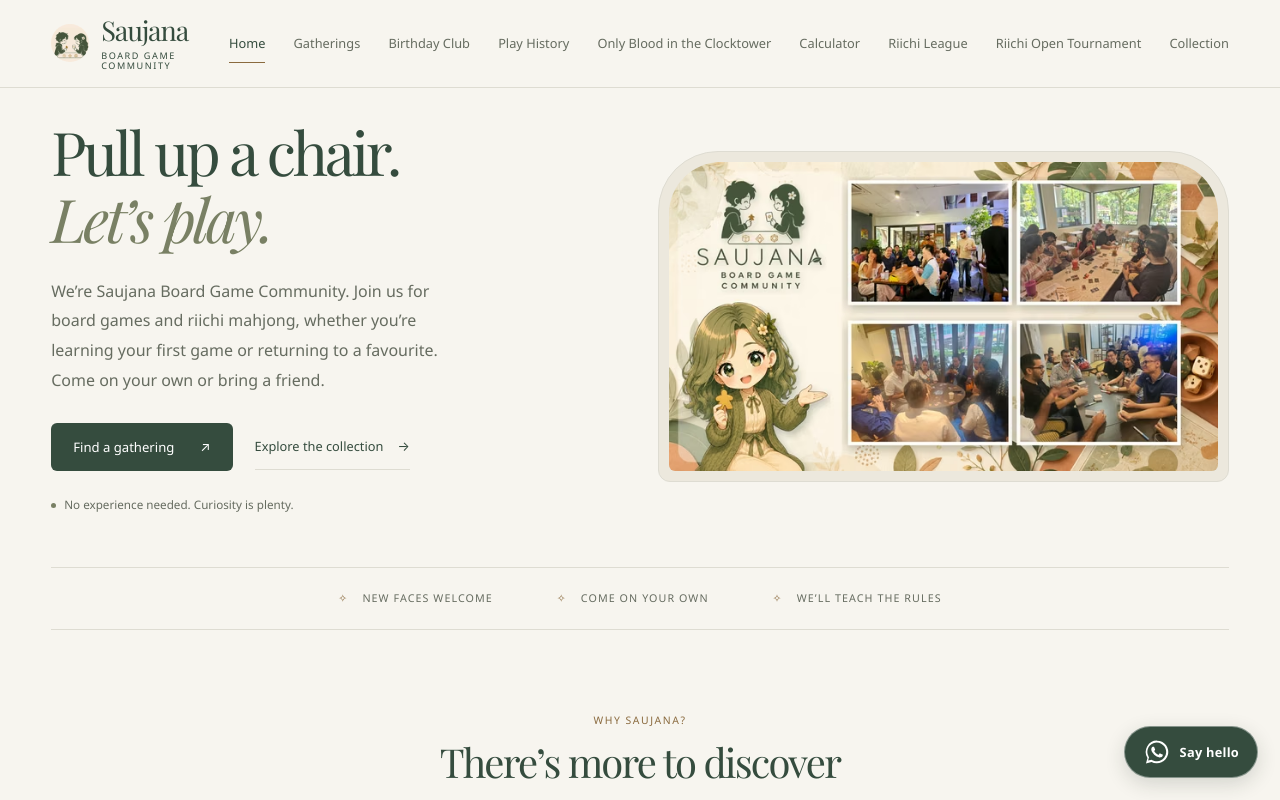
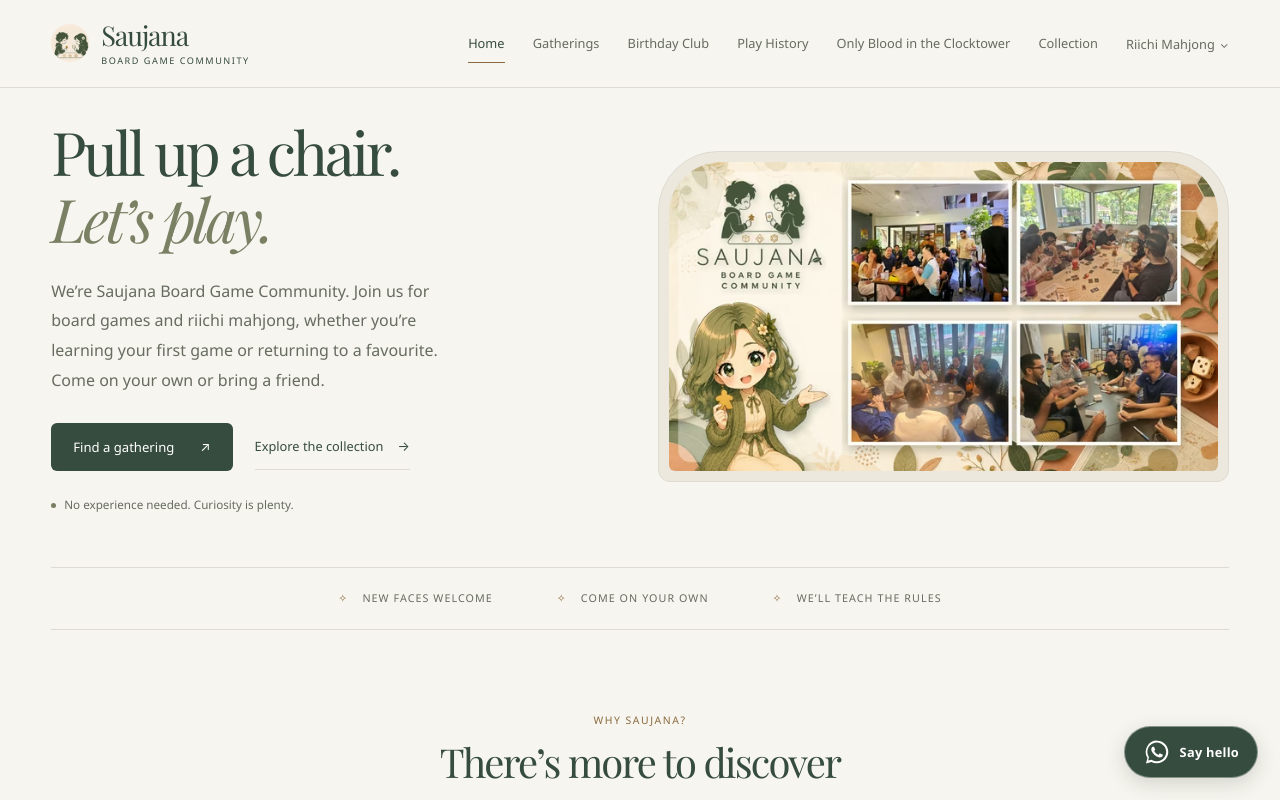
Before and after one commit to saujana-bgc/saujana-bgc.github.io, a Nuxt app: page / in a window 1280 px wide. Shown: the top 800 px of the page. Built offline with nearby package versions, Linux system fonts and the light colour scheme.

Commit message:
Group Riichi Mahjong links in an accessible dropdown

```diff
--- a/assets/css/main.css
+++ b/assets/css/main.css
@@ -159,6 +159,15 @@ button:disabled { cursor: not-allowed; }
 .nav-item::after { content: ''; position: absolute; left: 0; right: 0; bottom: 3px; height: 1px; background: var(--gold-leaf); transform: scaleX(0); transition: transform .2s; }
 .nav-item:hover, .nav-item.router-link-exact-active { color: var(--matcha-leaf); }
 .nav-item.router-link-exact-active::after, .nav-item:hover::after { transform: scaleX(1); }
+.riichi-nav-group { position: relative; }
+.riichi-nav-trigger { display: inline-flex; align-items: center; gap: 5px; border: 0; background: transparent; cursor: pointer; }
+.riichi-nav-trigger.router-link-exact-active { color: var(--matcha-leaf); }
+.riichi-nav-trigger.router-link-exact-active::after { transform: scaleX(1); }
+.riichi-nav-chevron { font-size: .9em; transition: transform .18s ease; }
+.riichi-nav-group.expanded .riichi-nav-chevron { transform: rotate(180deg); }
+.riichi-submenu { position: absolute; top: calc(100% + 8px); left: -16px; z-index: 1002; display: grid; min-width: 210px; padding: 7px; border: 1px solid var(--line); border-radius: 10px; background: var(--bg-silk); box-shadow: 0 12px 28px rgba(32,43,34,.12); }
+.riichi-submenu a { display: flex; align-items: center; min-height: 44px; padding: 9px 12px; border-radius: 6px; color: var(--clay-text); font-size: .84rem; text-decoration: none; }
+.riichi-submenu a:hover, .riichi-submenu a:focus-visible, .riichi-submenu a.router-link-exact-active { background: var(--surface-soft); color: var(--matcha-leaf); }
 
 /* Editorial page introductions. */
 .page-content header { padding: clamp(40px, 6vw, 72px) 20px 38px; text-align: center; width: 100%; }
@@ -194,6 +203,11 @@ button:disabled { cursor: not-allowed; }
   .nav-links.open { display: grid; gap: 0; }
   .nav-item { min-height: 48px; padding: 12px 0; font-size: .95rem; }
   .nav-item::after { right: auto; width: 26px; }
+  .riichi-nav-group { border-bottom: 1px solid var(--line); }
+  .riichi-nav-trigger { width: 100%; justify-content: space-between; text-align: left; }
+  .riichi-nav-trigger::after { display: none; }
+  .riichi-submenu { position: static; min-width: 0; margin: 0 0 8px; padding: 0 0 4px 14px; border: 0; border-radius: 0; background: transparent; box-shadow: none; }
+  .riichi-submenu a { min-height: 44px; padding-left: 12px; font-size: .92rem; }
   .page-content header { padding: 38px 20px 30px; }
   [id] { scroll-margin-top: 90px; }
   input:not([type=checkbox]):not([type=radio]), select, textarea { font-size: 16px; }
--- a/layouts/default.vue
+++ b/layouts/default.vue
@@ -32,6 +32,24 @@
         <NuxtLink v-for="link in navigation" :key="link.name" :to="link.url" class="nav-item" no-prefetch @click="closeMenu">
           {{ link.name }}
         </NuxtLink>
+        <div class="riichi-nav-group" :class="{ expanded: riichiMenuOpen }" @click.stop>
+          <button
+            ref="riichiMenuTrigger"
+            type="button"
+            class="nav-item riichi-nav-trigger"
+            :class="{ 'router-link-exact-active': route.path.startsWith('/riichi-') }"
+            aria-controls="riichi-nav-links"
+            :aria-expanded="riichiMenuOpen"
+            @click="riichiMenuOpen = !riichiMenuOpen"
+          >
+            Riichi Mahjong <span class="riichi-nav-chevron" aria-hidden="true">⌄</span>
+          </button>
+          <div v-show="riichiMenuOpen" id="riichi-nav-links" class="riichi-submenu">
+            <NuxtLink to="/riichi-calculator" no-prefetch @click="closeMenu">Scoring Calculator</NuxtLink>
+            <NuxtLink to="/riichi-league" no-prefetch @click="closeMenu">League &amp; Standings</NuxtLink>
+            <NuxtLink to="/riichi-open" no-prefetch @click="closeMenu">Riichi Open</NuxtLink>
+          </div>
+        </div>
       </div>
     </nav>
 
@@ -59,9 +77,6 @@ const navigation = [
   { name: 'Birthday Club', url: '/birthday-club' },
   { name: 'Play History', url: '/playlog' },
   { name: 'Only Blood in the Clocktower', url: '/only-blood-in-the-clocktower' },
-  { name: 'Calculator', url: '/riichi-calculator' },
-  { name: 'Riichi League', url: '/riichi-league' },
-  { name: 'Riichi Open Tournament', url: '/riichi-open' },
   { name: 'Collection', url: '/collection' }
 ]
 
@@ -73,12 +88,20 @@ const year = computed(() => new Date().getFullYear())
 const footerRef = ref(null)
 const showVisitorCounter = ref(false)
 const menuOpen = ref(false)
+const riichiMenuOpen = ref(false)
+const riichiMenuTrigger = ref(null)
 
 function closeMenu() {
   menuOpen.value = false
+  riichiMenuOpen.value = false
 }
 
 function handleMenuKeydown(event) {
+  if (event.key === 'Escape' && riichiMenuOpen.value) {
+    riichiMenuOpen.value = false
+    riichiMenuTrigger.value?.focus()
+    return
+  }
   if (!menuOpen.value) return
   if (event.key === 'Escape') {
     closeMenu()
@@ -86,7 +109,7 @@ function handleMenuKeydown(event) {
     return
   }
   if (event.key !== 'Tab') return
-  const links = [...document.querySelectorAll('#primary-nav-links a')]
+  const links = [...document.querySelectorAll('#primary-nav-links a, #primary-nav-links button:not(.menu-toggle)')]
   const toggle = document.querySelector('.menu-toggle')
   const focusable = [toggle, ...links].filter(element => element?.getClientRects().length)
   const first = focusable[0], last = focusable.at(-1)
@@ -94,10 +117,15 @@ function handleMenuKeydown(event) {
   else if (!event.shiftKey && document.activeElement === last) { event.preventDefault(); first?.focus() }
 }
 
+function closeRiichiMenuOnOutsideClick(event) {
+  if (!event.target.closest('.riichi-nav-group')) riichiMenuOpen.value = false
+}
+
 watch(() => route.fullPath, closeMenu)
 
 onMounted(() => {
   window.addEventListener('keydown', handleMenuKeydown)
+  document.addEventListener('click', closeRiichiMenuOnOutsideClick)
   if (!footerRef.value || showVisitorCounter.value) return
   if (!('IntersectionObserver' in window)) {
     showVisitorCounter.value = true
@@ -113,7 +141,10 @@ onMounted(() => {
   observer.observe(footerRef.value)
 })
 
-onBeforeUnmount(() => window.removeEventListener('keydown', handleMenuKeydown))
+onBeforeUnmount(() => {
+  window.removeEventListener('keydown', handleMenuKeydown)
+  document.removeEventListener('click', closeRiichiMenuOnOutsideClick)
+})
 </script>
 
 <style scoped>
```
